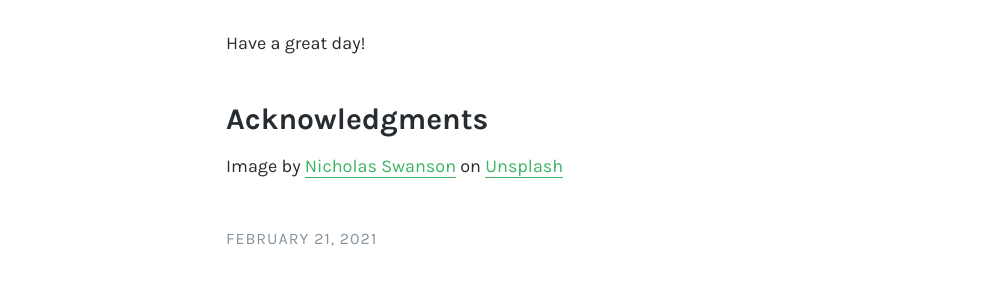
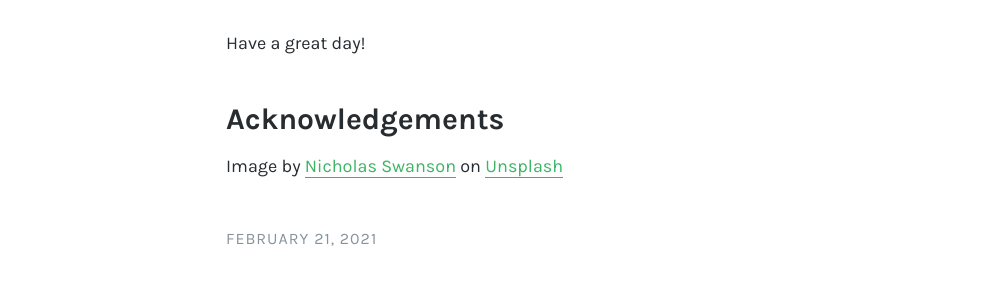
Before and after one commit to franciscomcm/franciscomcm.github.io, a Jekyll site: the page built from blog/developing-intra-and-interpersonal-competences.md, in a window 1280 px wide and 900 px high, scrolled down 4810 px. Shown: the part 370-670 px from the top of the window, without its empty margins (39-1036 px from the left). Built offline with Jekyll 4.4.1, drawn with Linux system fonts in a browser that asks for light colours.

Commit message:
update typo

```diff
--- a/blog/developing-intra-and-interpersonal-competences.md
+++ b/blog/developing-intra-and-interpersonal-competences.md
@@ -67,6 +67,6 @@ This post highlights a glimpse of what I experienced during these events. There
 Have a great day!
 
 
-### Acknowledgments
+### Acknowledgements
 
 Image by <a href="https://unsplash.com/@nicholasswanson?utm_source=unsplash&amp;utm_medium=referral&amp;utm_content=creditCopyText">Nicholas Swanson</a> on <a href="https://unsplash.com/s/photos/team?utm_source=unsplash&amp;utm_medium=referral&amp;utm_content=creditCopyText">Unsplash</a>
```
